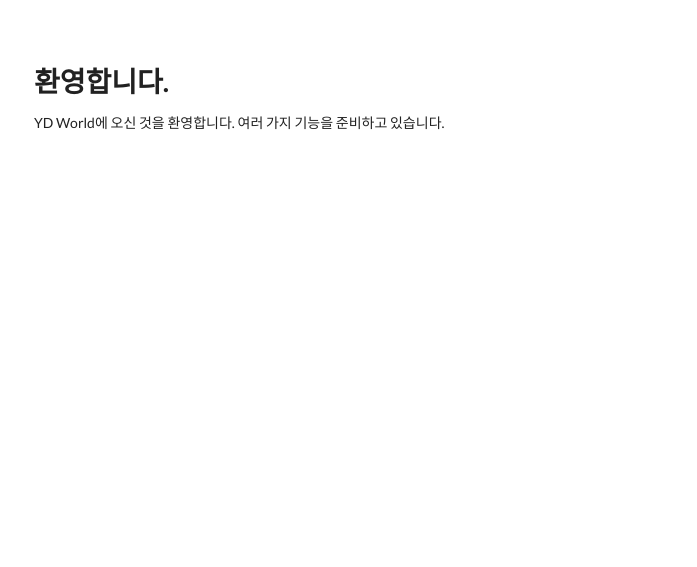
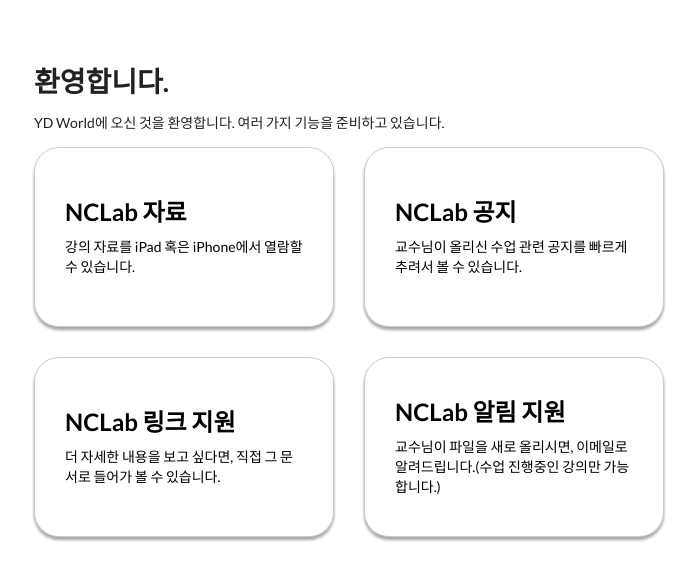
Before and after one commit to Dongjakgu-Min/YeongduFlask_ED, a Flask app: page / in a window 1280 px wide. Shown: the part 401-968 px from the top of the page, without its empty margins (158-855 px from the left). Before the commit the page ends 531 px from the top, so only its background shows below. Run offline with Flask 2, Linux system fonts and the light colour scheme; parts of the project's set-up code (start-up, migrations or seed data) failed here and were passed over; some libraries are stand-ins or nearby versions.

Commit message:
add email service & add main

```diff
--- a/static/css/main.css
+++ b/static/css/main.css
@@ -26,3 +26,44 @@
     margin-left: 15%;
     margin-right: 15%;
 }
+
+
+.titleItem {
+    height: 180px;
+    width: 300px;
+    border: rgba(0, 0, 0, 0.20) solid 1px;
+    box-shadow: 0 3px 3px 0 rgba(0, 0, 0, 0.2), 0 3px 3px 0 rgba(0, 0, 0, 0.19);
+    padding: 30px;
+    margin: 0 30px 30px 0;
+    border-radius: 25px;
+    align-content: center;
+    flex-basis: 200px 350px;
+    flex-grow: 0;
+    flex-shrink: 0;
+}
+
+.titleList {
+    display: flex;
+    flex-wrap: wrap;
+}
+
+@media only screen and (max-width: 768px) {
+    .titleItem {
+        padding: 20px;
+        margin: 0 20px 20px 0;
+        height: 135px;
+    }
+
+    .titleList {
+        align-content: center;
+    }
+}
+
+a {
+    text-decoration: none;
+    color: black;
+}
+
+a:hover {
+    color: black;
+}
--- a/templates/main.html
+++ b/templates/main.html
@@ -4,13 +4,31 @@
     <div class="hero-image">
         <div class="hero-text">
             <h1>Welcome to YD World</h1>
-            <p>영두랜드에 오신 것을 환영합니다.</p>
+            <p>영두세상에 오신 것을 환영합니다.</p>
         </div>
     </div>
     <div id="content">
         <h1>환영합니다.</h1>
-    <p>
-        YD World에 오신 것을 환영합니다. 여러 가지 기능을 준비하고 있습니다.
-    </p>
+        <p>
+            YD World에 오신 것을 환영합니다. 여러 가지 기능을 준비하고 있습니다.
+        </p>
+        <div class="titleList">
+            <a class="titleItem" href="/nclab">
+                <div class="header" style="margin-bottom: 10px"><h2>NCLab 자료</h2></div>
+                <div class="description">강의 자료를 iPad 혹은 iPhone에서 열람할 수 있습니다.</div>
+            </a>
+            <a class="titleItem" href="/nclab">
+                <div class="header" style="margin-bottom: 10px"><h2>NCLab 공지</h2></div>
+                <div class="description">교수님이 올리신 수업 관련 공지를 빠르게 추려서 볼 수 있습니다.</div>
+            </a>
+            <a class="titleItem" href="/nclab">
+                <div class="header" style="margin-bottom: 10px"><h2>NCLab 링크 지원</h2></div>
+                <div class="description">더 자세한 내용을 보고 싶다면, 직접 그 문서로 들어가 볼 수 있습니다.</div>
+            </a>
+            <a class="titleItem" href="/nclab">
+                <div class="header" style="margin-bottom: 10px"><h2>NCLab 알림 지원</h2></div>
+                <div class="description">교수님이 파일을 새로 올리시면, 이메일로 알려드립니다.(수업 진행중인 강의만 가능합니다.)</div>
+            </a>
+        </div>
     </div>
 {% endblock %}
--- /dev/null
+++ b/tools/Email/__init__.py
@@ -0,0 +1,6 @@
+import smtplib
+import os
+
+smtp = smtplib.SMTP('smtp.gmail.com', 587)
+smtp.starttls()
+smtp.login(os.environ['MAIL_ID'], os.environ['MAIL_PW'])
```
Also changed, not shown: models/mail.py (added, +21 -0 lines), routes/__init__.py (+0 -14 lines), routes/nclab/__init__.py (+50 -1 lines), routes/nclab/update.py (+4 -8 lines), templates/nclab/nclab.html (+25 -0 lines), tools/Database/__init__.py (+22 -0 lines), tools/Email/send.py (added, +10 -0 lines).
